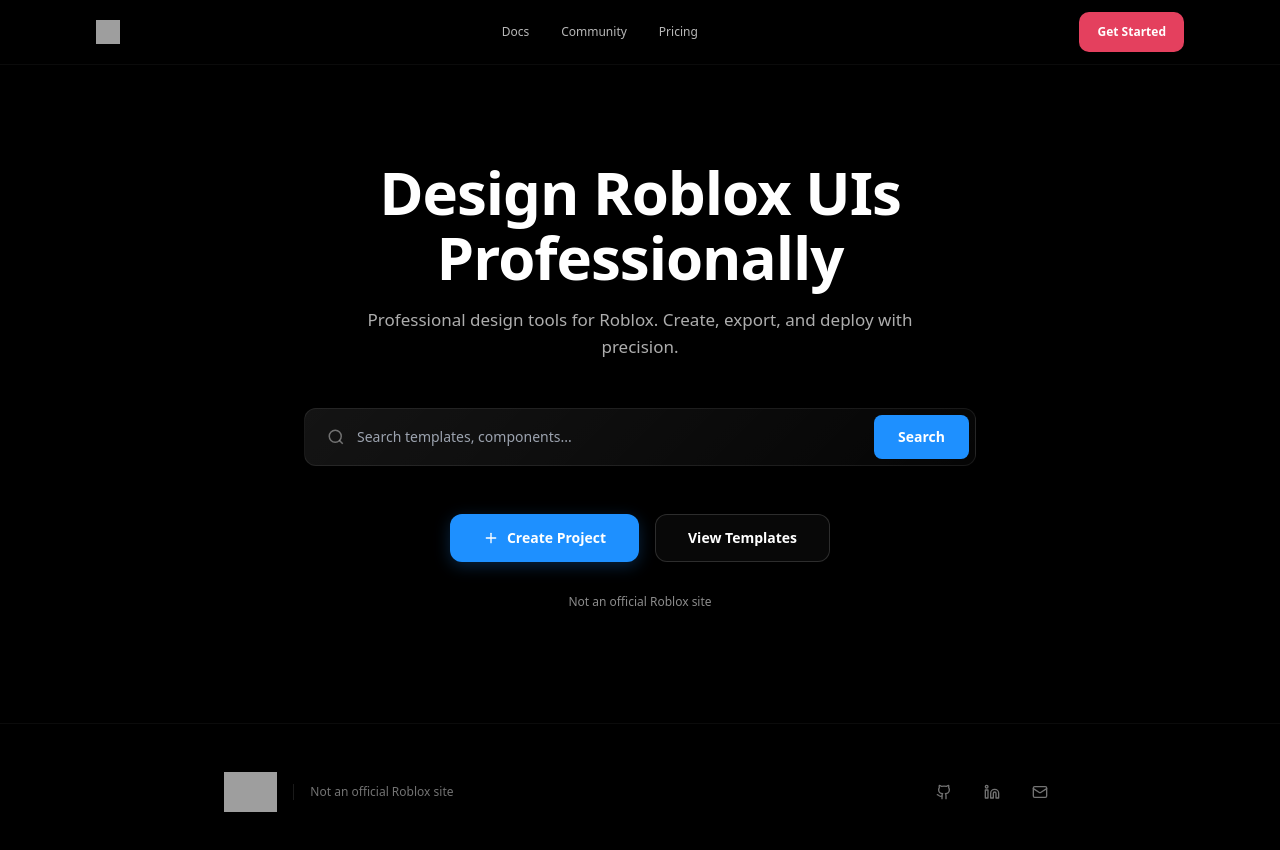
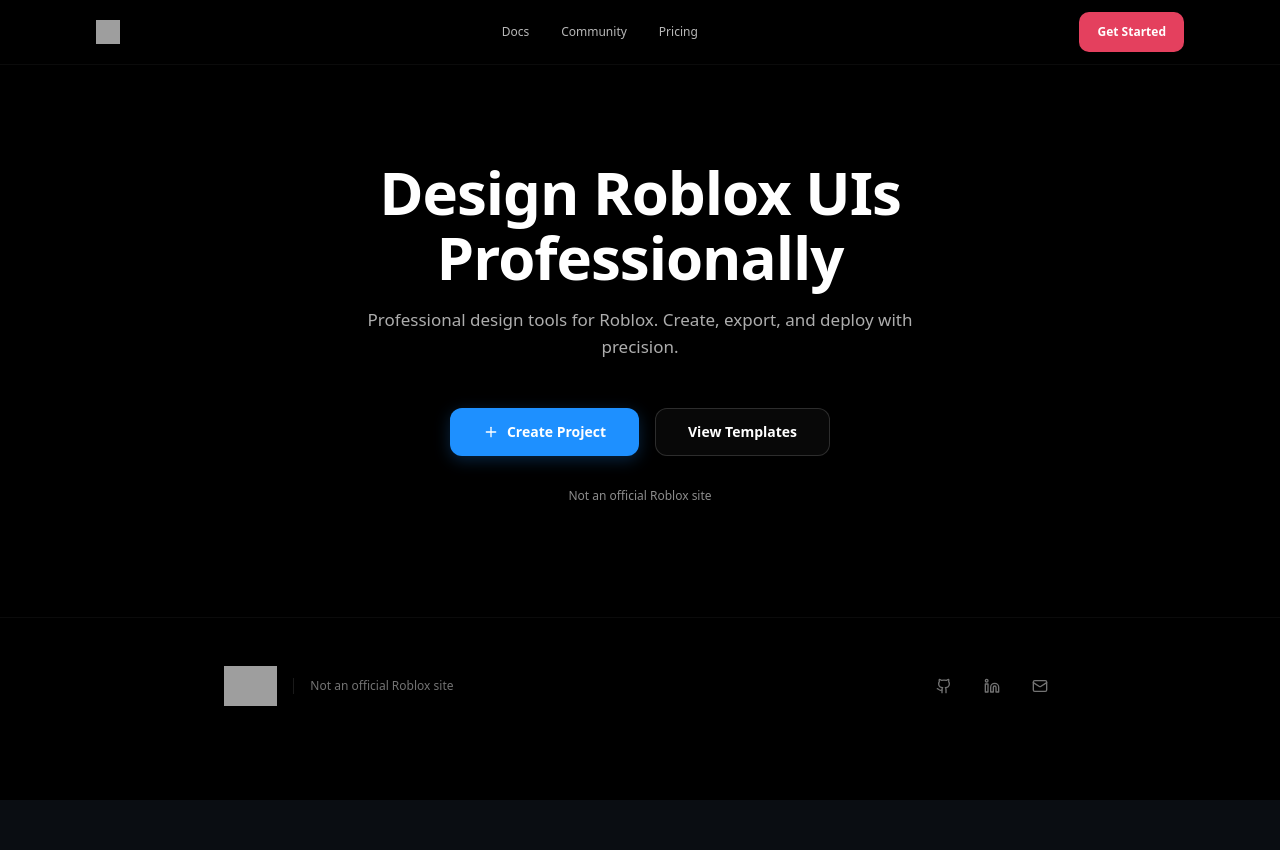
Before and after one commit to Robux-genefrddddd/rxdsddz, a React (Vite) app: page / in a window 1280 px wide. Shown: the top 850 px of the page. After the commit the page ends 800 px from the top, so only its background shows below. Built offline with nearby package versions, Linux system fonts and the light colour scheme; grey boxes are pictures that could not be loaded.

Commit message:
Remove search bar block completely
cgen-2d640dcc995740d393e8d74e2765fba9

```diff
--- a/client/pages/Index.tsx
+++ b/client/pages/Index.tsx
@@ -135,43 +135,6 @@ export default function Index() {
             Professional design tools for Roblox. Create, export, and deploy with precision.
           </p>
 
-          {/* Search + CTA Block - Premium design */}
-          <div
-            className="max-w-2xl mx-auto mb-12 rounded-xl overflow-hidden"
-            style={{
-              animation: 'fadeInUpDelay 0.6s ease-out 0.4s both',
-              background: 'linear-gradient(135deg, rgba(255,255,255,0.08) 0%, rgba(255,255,255,0.02) 100%)',
-              border: '1px solid rgba(255,255,255,0.08)',
-              backdropFilter: 'blur(10px)'
-            }}
-          >
-            <div className="flex items-center gap-1 p-1.5">
-              <div className="flex-1 flex items-center gap-3 px-4">
-                <svg width="18" height="18" viewBox="0 0 24 24" fill="none" stroke="rgba(255,255,255,0.4)" strokeWidth="2">
-                  <circle cx="11" cy="11" r="8"></circle>
-                  <path d="m21 21-4.35-4.35"></path>
-                </svg>
-                <input
-                  type="text"
-                  placeholder="Search templates, components..."
-                  className="flex-1 bg-transparent text-sm text-white placeholder-opacity-50 outline-none"
-                  style={{ color: 'rgba(255,255,255,0.68)' }}
-                />
-              </div>
-              <button
-                className="font-semibold text-sm text-white hover:opacity-90 transition-opacity flex-shrink-0"
-                style={{
-                  height: '44px',
-                  paddingLeft: '24px',
-                  paddingRight: '24px',
-                  backgroundColor: '#1E90FF',
-                  borderRadius: '8px'
-                }}
-              >
-                Search
-              </button>
-            </div>
-          </div>
 
           {/* CTA Buttons - Animated */}
           <div
```
